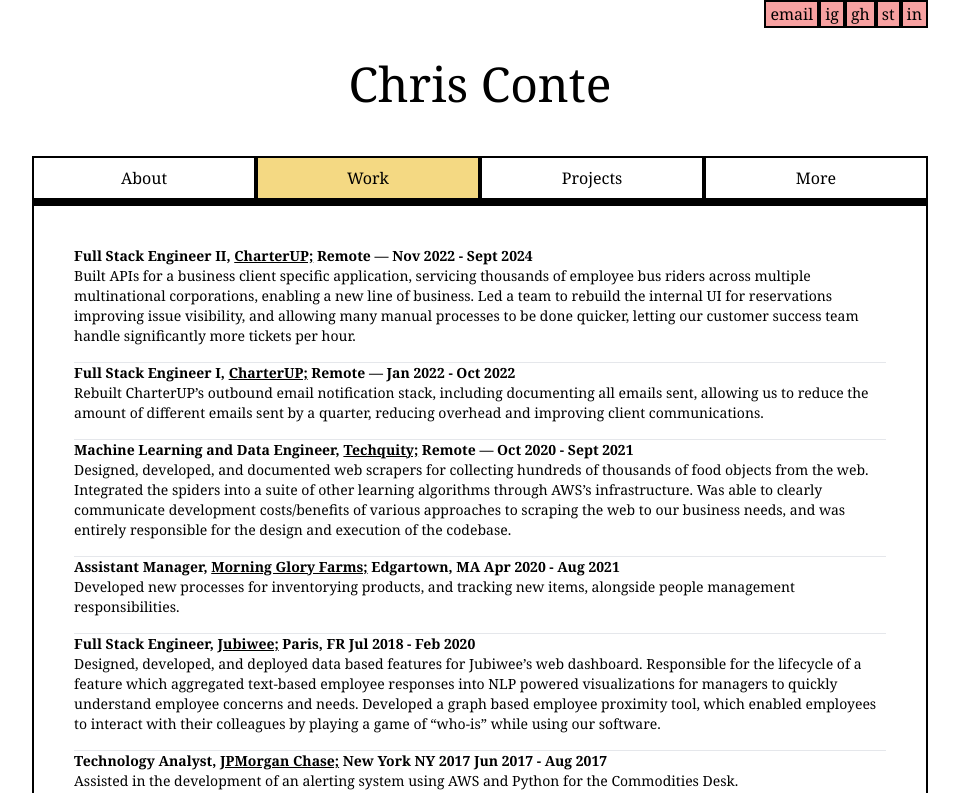
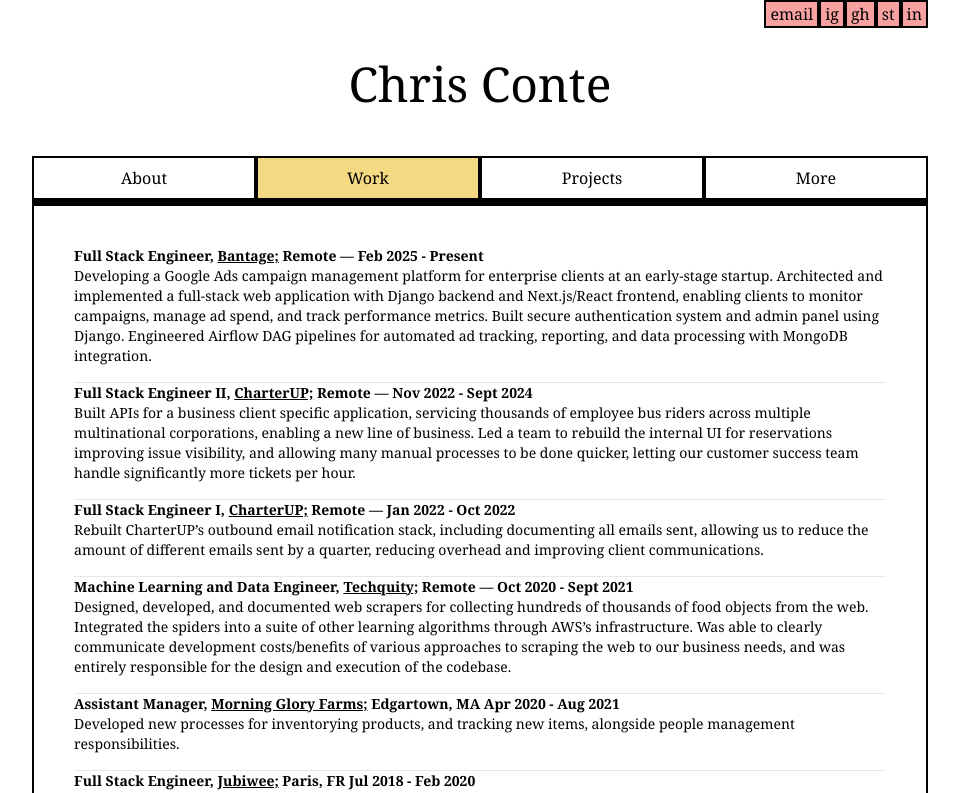
Before and after one commit to chriscconte/homepage, a Nuxt app: page /work in a window 1280 px wide. Shown: the top 793 px of the page, without its empty margins (160-1119 px from the left). Built offline with nearby package versions, Linux system fonts and the light colour scheme.

Commit message:
update resume and work experience

```diff
--- a/pages/index.vue
+++ b/pages/index.vue
@@ -5,7 +5,7 @@
     </div>
     <div class="grow p-2">
       <p>
-        Chris is a software engineer based in NYC.
+        Chris is a software engineer based in Philadelphia, PA.
         <br />
         CV
         <NuxtLink class="underline" target="_blank" to="/resume.pdf" external> here </NuxtLink>
--- a/pages/work.vue
+++ b/pages/work.vue
@@ -1,5 +1,25 @@
 <template>
   <div class="grid grid-cols-1 divide-y text-sm">
+    <div class="mb-4">
+      <p class="font-bold">
+        Full Stack Engineer,
+        <NuxtLink
+          to="https://www.bantage.com"
+          target="_blank"
+          class="underline"
+        >
+          Bantage;</NuxtLink
+        >
+        Remote — Feb 2025 - Present
+      </p>
+      Developing a Google Ads campaign management platform for enterprise clients
+      at an early-stage startup. Architected and implemented a full-stack web
+      application with Django backend and Next.js/React frontend, enabling
+      clients to monitor campaigns, manage ad spend, and track performance
+      metrics. Built secure authentication system and admin panel using Django.
+      Engineered Airflow DAG pipelines for automated ad tracking, reporting, and
+      data processing with MongoDB integration.
+    </div>
     <div class="mb-4">
       <p class="font-bold">
         Full Stack Engineer II,
```
Also changed, not shown: 2 other files (tests, documents, lock files or other folders).
